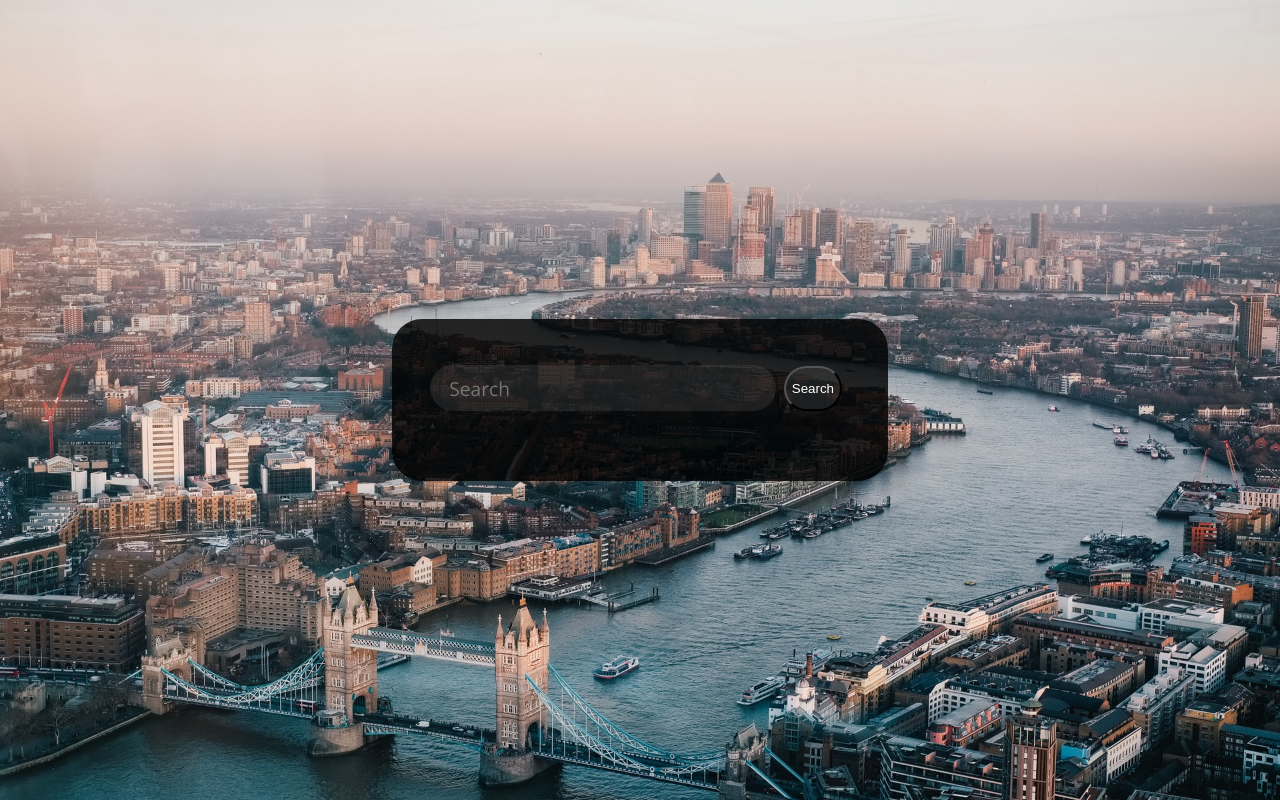
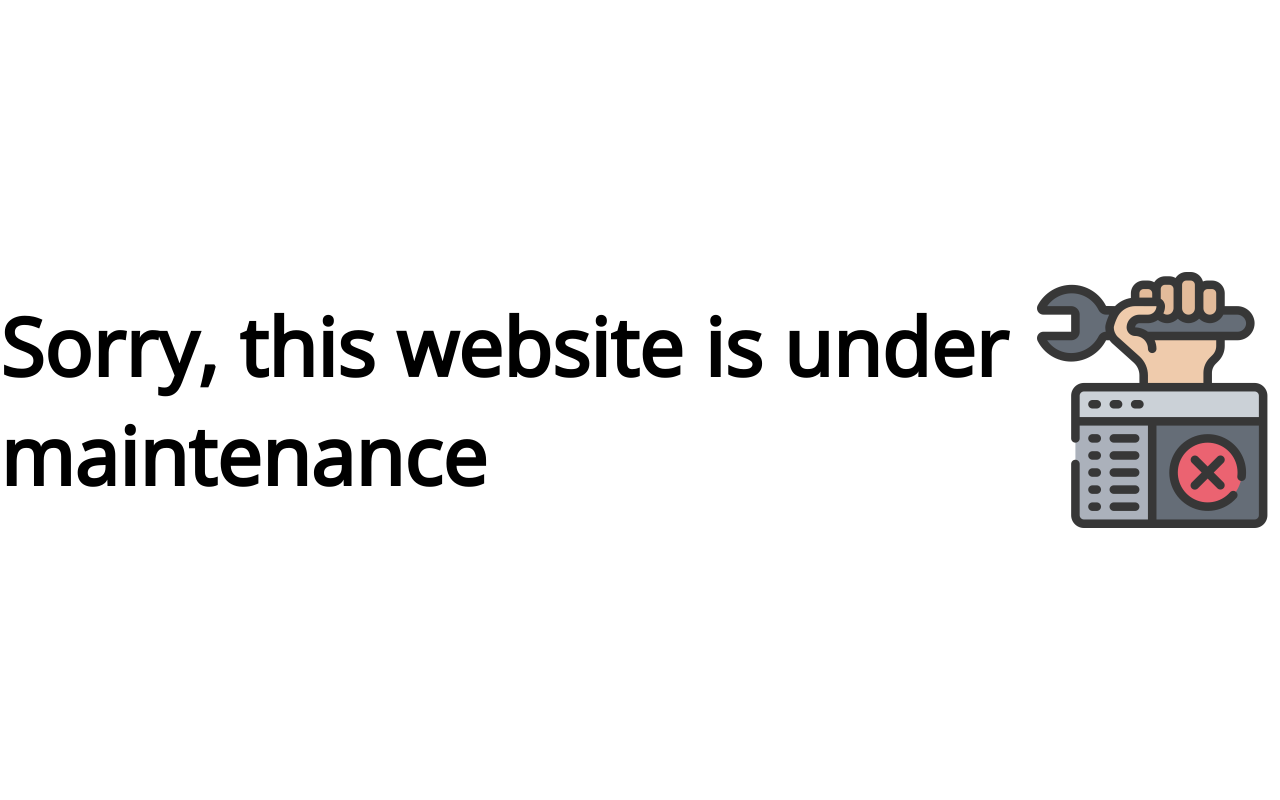
Before and after one commit to craig-dsilva/javascript-weather, a plain HTML site: page index.html in a window 1280 px wide. Drawn offline with nearby package versions, Linux system fonts and the light colour scheme.

Commit message:
Under maintenance

```diff
--- a/index.html
+++ b/index.html
@@ -16,6 +16,10 @@
   </head>
 
   <body>
+    <div class="maintenance">
+      <p class="maintenance-text">Sorry, this website is under maintenance</p>
+    </div>
+    <img src="img/maintenance.png" alt="website under maintenance" width="256" height="256" />
     <div class="card">
       <div class="search">
         <input type="text" class="search-bar" placeholder="Search" />
--- a/script.js
+++ b/script.js
@@ -5,9 +5,6 @@ const weather = () => {
 
   const searchButtonEl = document.querySelector(".search button");
   const searchBarEl = document.querySelector(".search-bar");
-
-  document.body.style.backgroundImage = 'url("img/london.jpg")';
-  // Photo by Benjamin Davies on Unsplash
 
   // If the user's location is available this will render the data for that location
   navigator.geolocation.getCurrentPosition((position) => {
--- a/style.css
+++ b/style.css
@@ -4,13 +4,18 @@ body {
   align-items: center;
   height: 100vh;
   margin: 0;
-  background: #000;
   font-family: "Open Sans", sans-serif;
   background-size: cover;
   font-size: 120%;
 }
 
+.maintenance {
+  font-size: 5rem;
+  font-weight: bold;
+}
+
 .card {
+  display: none;
   background: #000000d0;
   color: #fff;
   padding: 2em;
```
Also changed, not shown: img/maintenance.png (added).
